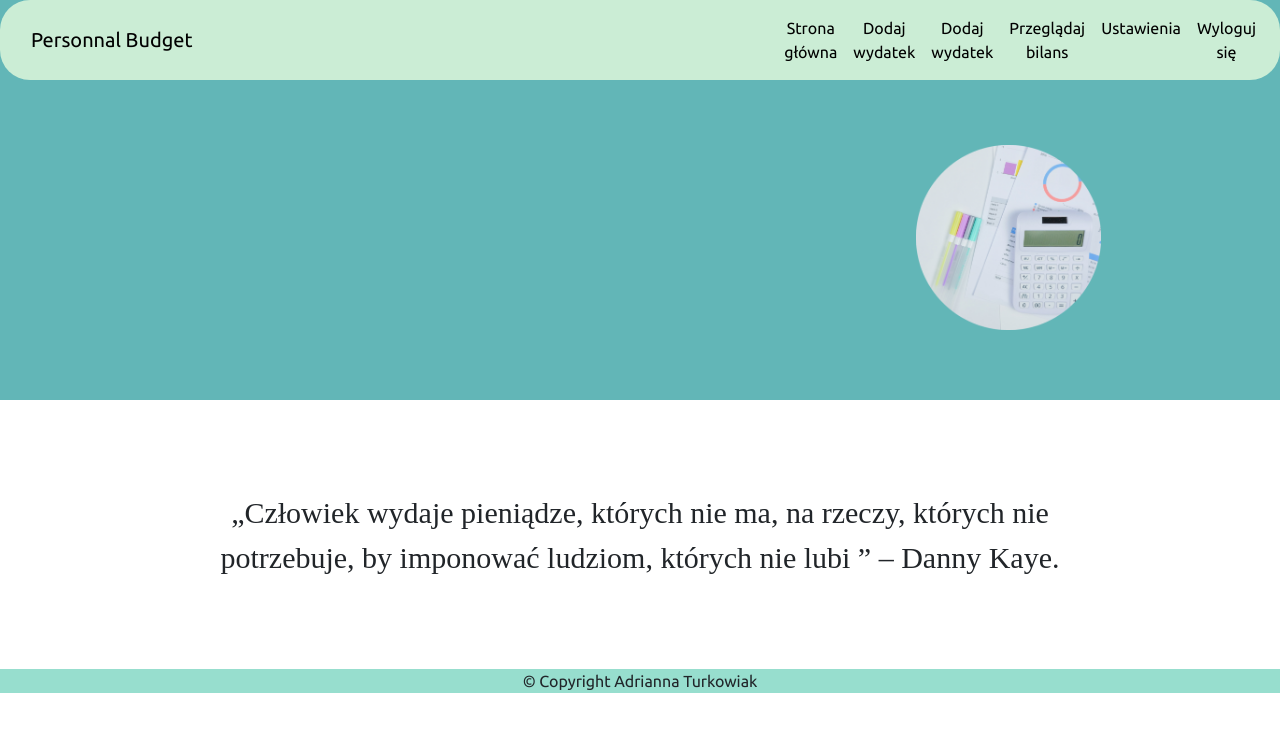
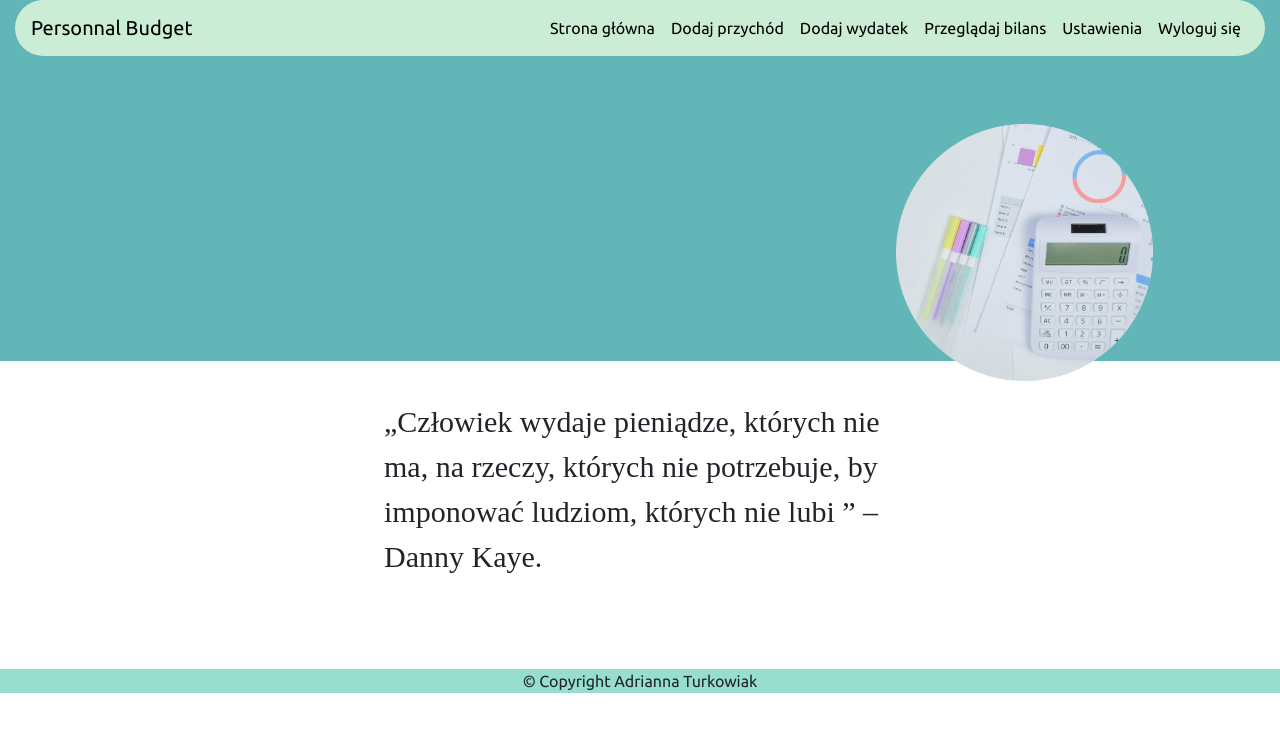
Before and after one commit to AdriannaTurkowiak/Personnal_Budget_App, a plain HTML site: page Przegladaj_bilans.html in a window 1280 px wide. Drawn offline with nearby package versions, Linux system fonts and the light colour scheme; a web font is replaced by a local one.

Commit message:
Adding new tabs, code refactoring

```diff
--- a/Przegladaj_bilans.html
+++ b/Przegladaj_bilans.html
@@ -48,19 +48,32 @@
   </head>
 
   <body>
+    <main>
     <section class="colored-section-one" id="title">
+      <div class="container-fluid">
+
       <!-- Nav Bar -->
-      <nav class="navbar navbar-expand-lg navbar-border navbar-style">
-        <div class="container-fluid">
-          <span class="navbar-brand">Personnal Budget</span>
-        </div>
-        <ul class="navbar-nav">
-          <li class="nav-item">
-            <a class="nav-link navbar-style" href="index.html">Strona główna</a>
+      <nav class="navbar navbar-dark navbar-expand-lg navbar-border navbar-style">
+        <a class="navbar-brand navbar-style" href="">Personnal Budget</a>
+        <button
+            class="navbar-toggler"
+            type="button"
+            data-toggle="collapse"
+            data-target="#navbarSupportedContent"
+            aria-controls="navbarSupportedContent"
+            aria-expanded="false"
+            aria-label="Toggle navigation"
+          >
+          <span class="" role="button" ><i class="fa fa-bars" aria-hidden="true" style="color:black"></i></span>
+        </button>
+          <div class="collapse navbar-collapse" id="navbarSupportedContent">
+          <ul class="navbar-nav ml-auto">
+            <li class="nav-item">
+              <a class="nav-link navbar-style" href="index.html">Strona główna<span class="sr-only">(current)</span></a>
           </li>
           <li class="nav-item">
             <a class="nav-link navbar-style" href="Dodaj_przychod.html"
-              >Dodaj wydatek</a
+              >Dodaj przychód</a
             >
           </li>
           <li class="nav-item">
@@ -84,30 +97,33 @@
             >
           </li>
         </ul>
+        </div>
       </nav>
 
       <!-- Title -->
 
-      <div class="title">
+      <div class="title-no-button">
         <div class="row">
           <img
-            class="title-image"
+            class="title-image container"
             src="images/Title image.png"
             alt="Title image"
           />
         </div>
       </div>
-      <div class="cytat">
-        „Człowiek wydaje pieniądze, których nie ma, na rzeczy, których nie
+    </section>
+  </main>
+    <!-- Quote -->
+<aside>
+<div class="quote">        „Człowiek wydaje pieniądze, których nie ma, na rzeczy, których nie
         potrzebuje, by imponować ludziom, których nie lubi ” – Danny Kaye.
       </div>
-    </section>
+    </aside>
+     <!-- Footer -->
 
-    <!-- Footer -->
-
-    <footer class="colored-section-two" id="footer">
+     <footer class="colored-section-two" id="footer">
       <div class="container-fluid">
-        <p>© Copyright Adrianna Turkowiak</p>
+        <p class="copyright">© Copyright Adrianna Turkowiak</p>
       </div>
     </footer>
   </body>
--- a/css/styles.css
+++ b/css/styles.css
@@ -1,6 +1,5 @@
 body {
   font-family: "Ubuntu";
-  text-align: center;
 }
 
 /* ------------------Sections------------------- */
@@ -19,7 +18,7 @@ body {
 
 .navbar-style {
   background-color: #cbedd5;
-  color: black;
+  color: black !important;
 }
 
 .navbar-border {
@@ -31,21 +30,31 @@ body {
 .title-image {
   position: absolute;
   right: 0.1rem;
-  width: 20%;
+  width: 25%;
+  padding: 0;
 }
 .title {
-  padding: 3% 15% 15%;
+  padding: 3% 10% 7%;
+}
+.title-no-button {
+  padding: 3% 10% 15%;
 }
 .row {
   position: relative;
-  padding: 3% 15% 7%;
+  padding: 3% 3% 5%;
 }
 
-.cytat {
+/* ------------------Quote---------------------- */
+
+.quote {
   background-color: white;
-  padding: 7% 15% 7%;
+  padding: 3% 30% 7%;
   font-family: "Solitreo";
   font-size: 30px;
 }
 
 /* ------------------Footer---------------------- */
+
+.copyright {
+  text-align: center;
+}
```
Also changed, not shown: Dodaj_przychod.html (+33 -15 lines), Dodaj_wydatek.html (+33 -16 lines), index.html (+37 -15 lines).
